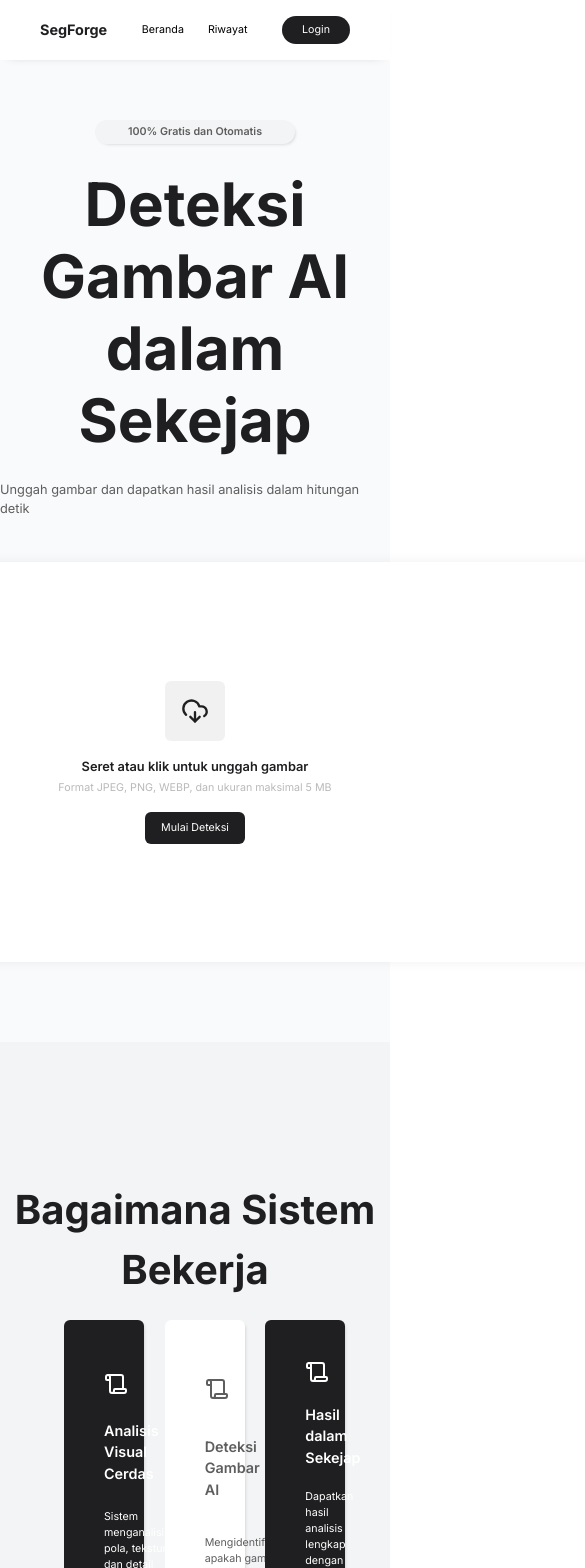
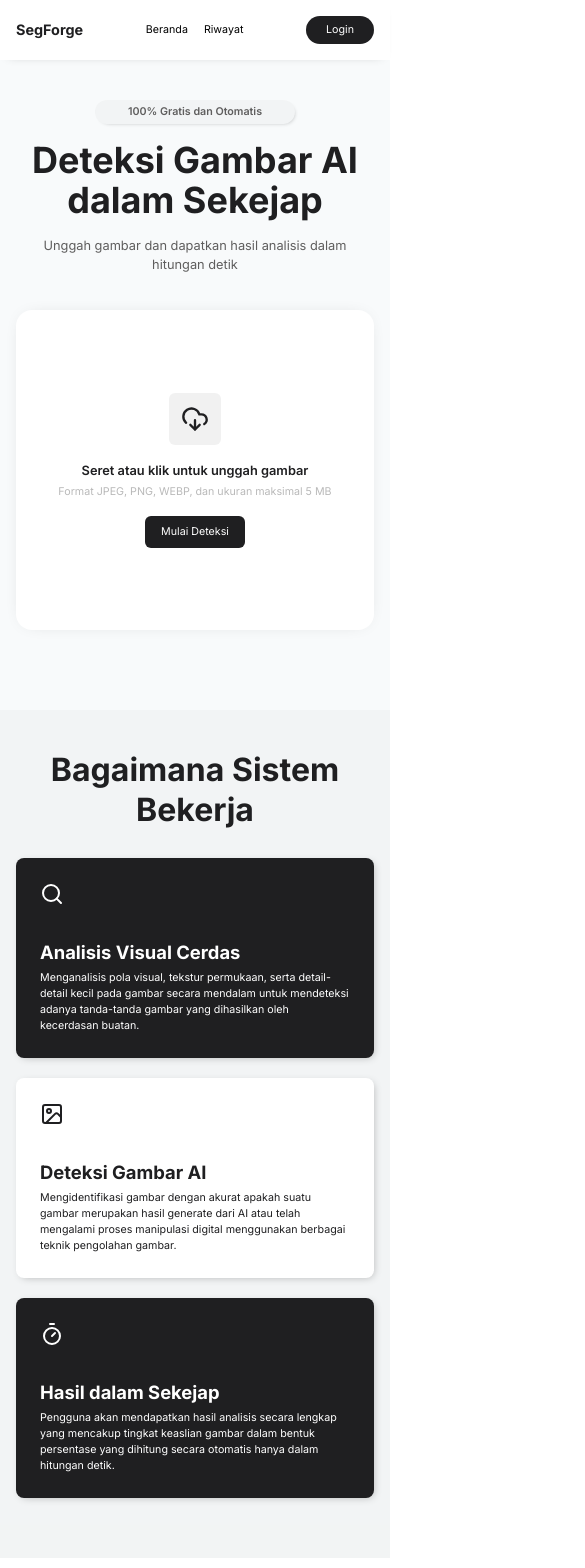
Before and after one commit to madpy-og/SegForge, a React (Vite) app in the folder frontend/: page / in a window 390 px wide. Shown: the top 1568 px of the page, 585 px wide, since content can reach past the window. Built offline with nearby package versions, Linux system fonts and the light colour scheme.

Commit message:
add a little adjusment about responsiveness of homepage

```diff
--- a/frontend/src/components/Badge.tsx
+++ b/frontend/src/components/Badge.tsx
@@ -8,7 +8,7 @@ type Props = {
 const Badge = ({ value, variant }: Props) => {
   return (
     <div
-      className={`text-center text-bs-m md:text-bs font-semibold py-1 px-4 rounded-full shadow-[2px_2px_4px_-3px_rgba(0,0,0,0.3)] ${variant === "primary" ? " text-cuswhite bg-cusblack" : "text-cuslightblack bg-cusdarkgrey/10 "}`}
+      className={`flex items-center justify-center text-center text-bs-m md:text-bs font-semibold py-1 px-2 md:px-4 rounded-full shadow-[2px_2px_4px_-3px_rgba(0,0,0,0.3)] ${variant === "primary" ? " text-cuswhite bg-cusblack" : "text-cuslightblack bg-cusdarkgrey/10 "}`}
     >
       {value}
     </div>
--- a/frontend/src/components/Navbar.tsx
+++ b/frontend/src/components/Navbar.tsx
@@ -20,11 +20,11 @@ const Navbar = ({ isAuthenticated }: Props) => {
   };
   return (
     <header className="fixed top-0 w-full shadow-[0px_4px_10px_-9px_rgba(0,0,0,0.3)]">
-      <nav className="w-full flex items-center justify-between bg-cuswhite px-10 py-4">
+      <nav className="w-full flex items-center justify-between bg-cuswhite px-4 md:px-10 py-4">
         <Link to="/" className="text-bl-m md:text-bl text-cusblack font-bold">
           SegForge
         </Link>
-        <ul className="flex items-center justify-center gap-6 text-bs-m md:text-bs">
+        <ul className="flex items-center justify-center gap-4 md:gap-6 text-bs-m md:text-bs">
           <li>
             <NavLink
               to="/"
--- a/frontend/src/components/form/AnalysisForm.tsx
+++ b/frontend/src/components/form/AnalysisForm.tsx
@@ -36,9 +36,9 @@ const AnalysisForm = ({ form, handleSubmit }: Props) => {
         >
           <label
             htmlFor="file"
-            className="flex items-center justify-center secondary-button text-bs-m md:text-bs p-4 rounded-md cursor-pointer"
+            className="flex items-center justify-center secondary-button text-bs-m md:text-bs p-3 md:p-4 rounded-md cursor-pointer"
           >
-            <CloudDownload size={28} strokeWidth={2} />
+            <CloudDownload strokeWidth={2} className="w-7 md:w-8 h-7 md:h-8" />
           </label>
 
           <input
--- a/frontend/src/components/sections/HowSection.tsx
+++ b/frontend/src/components/sections/HowSection.tsx
@@ -1,44 +1,53 @@
 import React from "react";
 import Card from "../Card";
-import { Scroll } from "lucide-react";
+import { Image, Search, Timer } from "lucide-react";
 
 const HowSection = () => {
   return (
-    <section className="w-full h-200 mt-20 flex flex-col items-center justify-center gap-5 bg-cusdarkgrey/10">
-      <h1 className="text-center text-[40px] md:text-[50px] text-cusblack font-bold">
+    <section className="w-full pt-10 md:pt-30 pb-15 md:pb-35 mt-20 flex flex-col items-center justify-center gap-7 md:gap-5 bg-cusdarkgrey/10">
+      <h1 className="text-center text-[32px] md:text-[60px] leading-10 md:leading-20 text-cusblack font-bold">
         Bagaimana Sistem Bekerja
       </h1>
-      <div className="w-full px-16 grid grid-cols-3 gap-10">
-        <Card className="flex flex-col p-10 items-start justify-around bg-cusblack text-cuswhite ">
-          <Scroll />
-          <h6 className="text-bl-m md:text-bl font-semibold">
+      <div className="w-full px-4 md:px-24 grid grid-cols-1 md:grid-cols-3 gap-5">
+        <div className="h-50 md:h-60 flex flex-col p-6 items-start justify-between bg-cusblack text-cuswhite rounded-lg shadow-[2px_2px_8px_-3px_rgba(0,0,0,0.3)]">
+          <Search />
+          <div className="flex flex-col items-start justify-between gap-1">
+            <h5 className="text-h5-m md:text-h5 font-bold">
               Analisis Visual Cerdas
-          </h6>
+            </h5>
             <p className="text-bs-m md:text-bs ">
-            Sistem menganalisis pola, tekstur, dan detail visual untuk
-            mendeteksi tanda tanda gambar buatan AI
+              Menganalisis pola visual, tekstur permukaan, serta detail-detail
+              kecil pada gambar secara mendalam untuk mendeteksi adanya
+              tanda-tanda gambar yang dihasilkan oleh kecerdasan buatan.
             </p>
-        </Card>
-        <Card className="flex flex-col p-10 items-start justify-around bg-cuswhite text-cuslightblack">
-          <Scroll />
-          <h6 className="text-bl-m md:text-bl font-semibold">
+          </div>
+        </div>
+        <div className="h-50 md:h-60 flex flex-col p-6 items-start justify-between bg-cuswhite text-cusblack rounded-lg shadow-[2px_2px_8px_-3px_rgba(0,0,0,0.3)]">
+          <Image />
+          <div className="flex flex-col items-start justify-between gap-1">
+            <h5 className="text-h5-m md:text-h5 font-bold">
               Deteksi Gambar AI
-          </h6>
+            </h5>
             <p className="text-bs-m md:text-bs ">
-            Mengidentifikasi apakah gambar merupakan hasil generate AI atau
-            telah dimanipulasi secara digital
+              Mengidentifikasi gambar dengan akurat apakah suatu gambar
+              merupakan hasil generate dari AI atau telah mengalami proses
+              manipulasi digital menggunakan berbagai teknik pengolahan gambar.
             </p>
-        </Card>
-        <Card className="flex flex-col p-10 items-start justify-around gap-5 bg-cusblack text-cuswhite">
-          <Scroll />
-          <h6 className="text-bl-m md:text-bl font-semibold">
+          </div>
+        </div>
+        <div className="h-50 md:h-60 flex flex-col p-6 items-start justify-between bg-cusblack text-cuswhite rounded-lg shadow-[2px_2px_8px_-3px_rgba(0,0,0,0.3)]">
+          <Timer />
+          <div className="flex flex-col items-start justify-between gap-1">
+            <h5 className="text-h5-m md:text-h5 font-bold">
               Hasil dalam Sekejap
-          </h6>
+            </h5>
             <p className="text-bs-m md:text-bs ">
-            Dapatkan hasil analisis lengkap dengan persentasi tingkat keaslian
-            dalam hitungan detik
+              Pengguna akan mendapatkan hasil analisis secara lengkap yang
+              mencakup tingkat keaslian gambar dalam bentuk persentase yang
+              dihitung secara otomatis hanya dalam hitungan detik.
             </p>
-        </Card>
+          </div>
+        </div>
       </div>
     </section>
   );
--- a/frontend/src/components/sections/MainSection.tsx
+++ b/frontend/src/components/sections/MainSection.tsx
@@ -11,21 +11,21 @@ type Props = {
 
 const MainSection = ({ form, handleSubmit }: Props) => {
   return (
-    <section className="flex flex-col items-center justify-center gap-6">
-      <div className="flex flex-col items-center justify-center gap-6">
+    <section className="flex flex-col items-center justify-center gap-4 md:gap-6 px-4">
+      <div className="flex flex-col items-center justify-center gap-4 md:gap-6">
         <div className="w-50">
           <Badge value="100% Gratis dan Otomatis" variant="secondary" />
         </div>
-        <h1 className="text-center text-[60px] md:text-[70px] leading-18 text-cusblack font-bold">
+        <h1 className="text-center text-[36px] md:text-[70px] leading-10 md:leading-18 text-cusblack font-bold">
           Deteksi Gambar AI
           <br />
           dalam Sekejap
         </h1>
-        <p className="text-bd-m md:text-bd text-cuslightblack">
+        <p className="text-center text-bd-m md:text-bd text-cuslightblack">
           Unggah gambar dan dapatkan hasil analisis dalam hitungan detik
         </p>
       </div>
-      <div className="w-220 h-100 flex flex-col items-center justify-center gap-4 mt-5 bg-cuswhite rounded-2xl shadow-[0px_0px_20px_-12px_rgba(0,0,0,0.3)]">
+      <div className="w-full md:w-170 lg:w-220 h-80 md:h-100 flex flex-col items-center justify-center gap-4 mt-5 bg-cuswhite rounded-2xl shadow-[0px_0px_20px_-12px_rgba(0,0,0,0.3)]">
         <AnalysisForm form={form} handleSubmit={handleSubmit} />
       </div>
     </section>
--- a/frontend/src/pages/Home.tsx
+++ b/frontend/src/pages/Home.tsx
@@ -42,7 +42,7 @@ const Home = ({ isAuthenticated }: Props) => {
   return (
     <>
       <Navbar isAuthenticated={isAuthenticated} />
-      <main className="pt-30">
+      <main className="pt-25 md:pt-30 grid grid-cols-1">
         <MainSection form={form} handleSubmit={handleSubmit} />
         <HowSection />
       </main>
```
Lines whose indentation alone changed are shown as unchanged.
